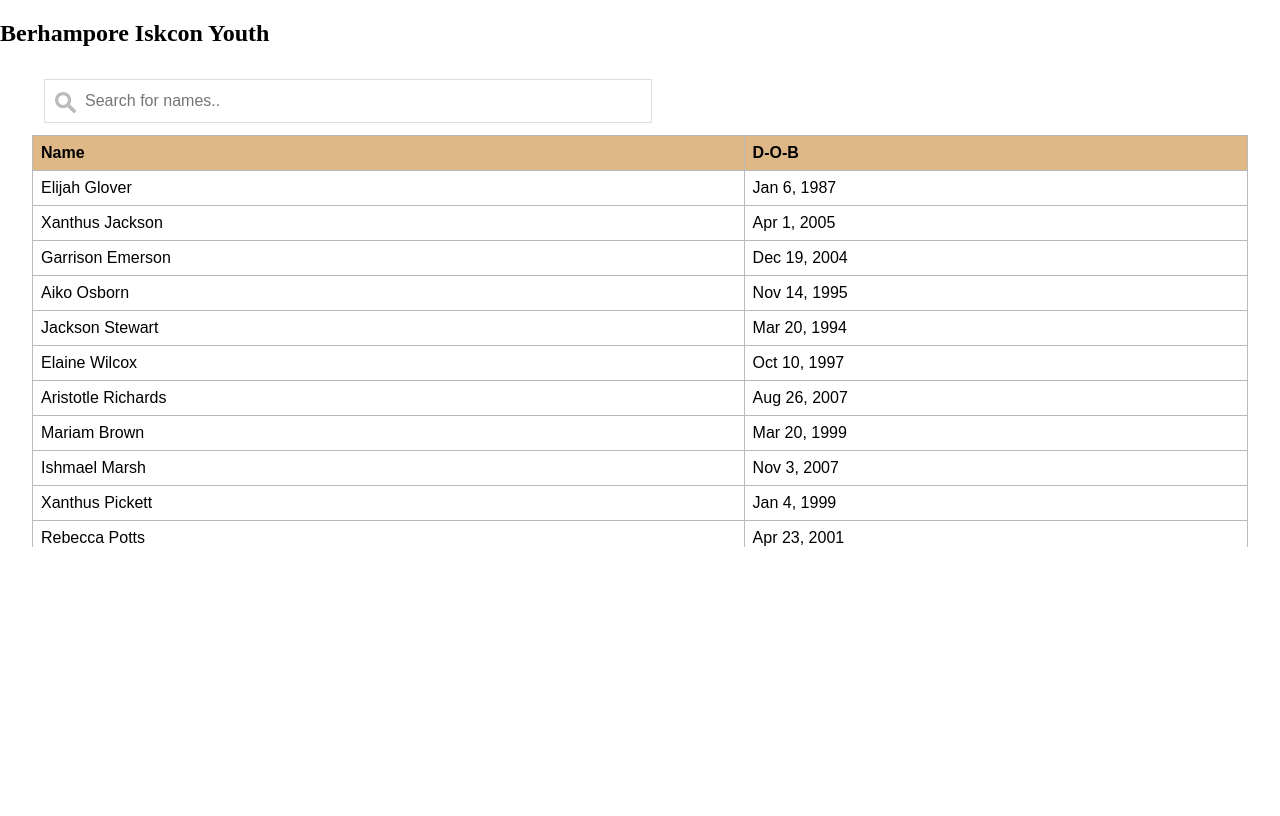
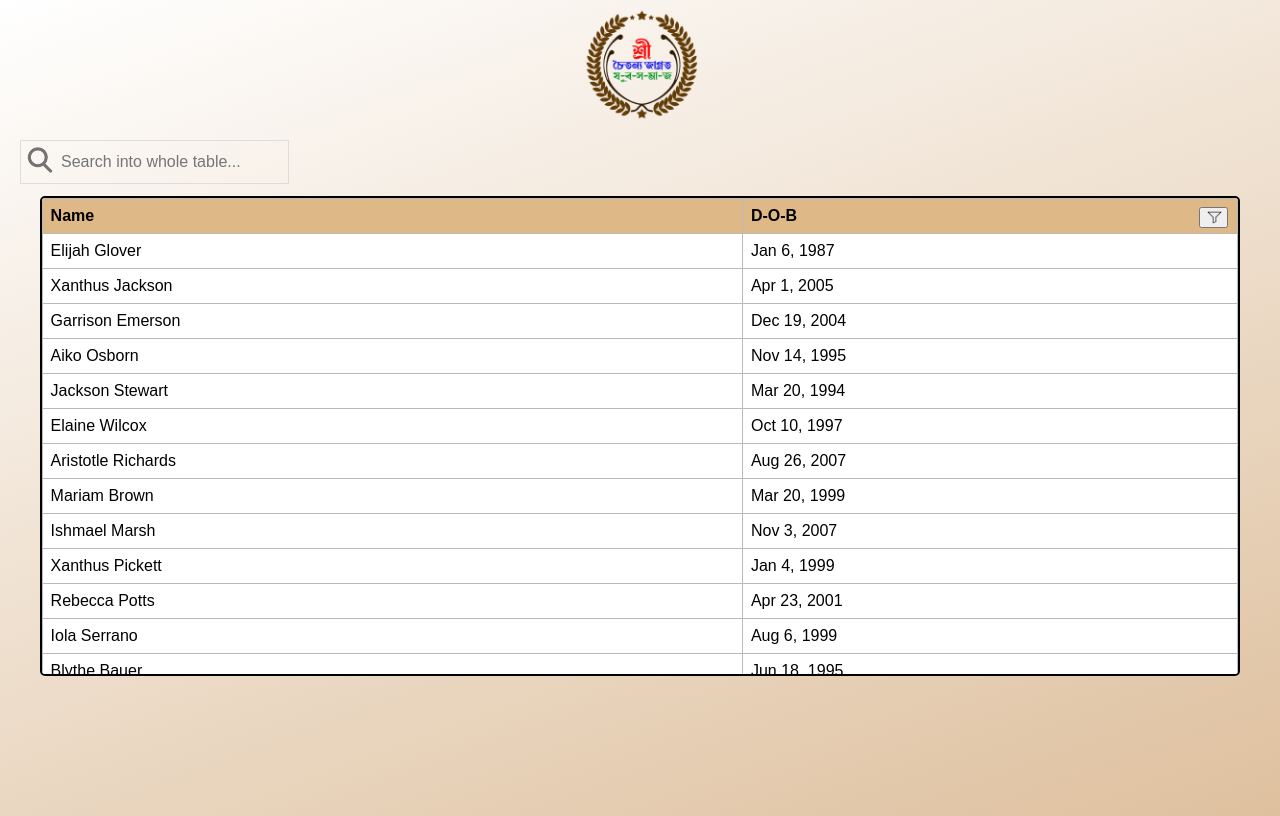
Before and after one commit to Animesh59/IskconYouth, a plain HTML site: page index.html in a window 1280 px wide. Drawn offline with Linux system fonts and the light colour scheme.

Commit message:
build dob search & design little bit

```diff
--- a/filter.js
+++ b/filter.js
@@ -1,18 +1,18 @@
+var input = document.getElementById("myInput");
+var filter, trs, tr, tds, td;
+trs = stuData.getElementsByTagName('tr');
 
-var stuData = document.getElementsByClassName('stuData')[0];
-var trs = stuData.getElementsByTagName('tr');
+input.addEventListener('keyup', filter_All);
 
-function myFunction() {
-    var input, filter, tr, tds;
-    input = document.getElementById("myInput");
+
+
+function filter_All() {
     filter = input.value.toUpperCase();
-    // console.log(filter);
 
-    function filterTrData(tds) {
-        for (j = 0; j < tds.length; j++) {
-            if (tds[j].innerHTML.toUpperCase().indexOf(filter) > -1) {
-                console.log(tds[j].innerHTML);
-                // console.log(tr);
+    function isMatching(tds, filter) {
+        for (j = 0; j < 2; j++) {
+            td = tds[j].innerHTML.toUpperCase();
+            if (td.indexOf(filter) > -1) {
                 tr.classList.remove('hide');
                 return 0;
             }
@@ -25,7 +25,34 @@ function myFunction() {
     for (i = 0; i < trs.length; i++) {
         tr = trs[i];
         tds = tr.children;
-        filterTrData(tds);
+        isMatching(tds, filter);
+    }
+}
+
+
+
+
+
+
+
+
+function filter_DOB() {
+    filter = input.value.toUpperCase();
+
+    function isMatching(td, filter) {
+        td = td.innerHTML.toUpperCase();
+        if (td.indexOf(filter) > -1) {
+            tr.classList.remove('hide');
+        }
+        else {
+            tr.classList.add('hide');
+        }
+        return 0;
     }
 
+    for (i = 0; i < trs.length; i++) {
+        tr = trs[i];
+        td = tr.children[1];
+        isMatching(td, filter);
+    }
 }
--- a/index.html
+++ b/index.html
@@ -4,27 +4,32 @@
 <head>
     <meta charset="UTF-8">
     <meta name="viewport" content="width=device-width, initial-scale=1.0">
-    <title>BIY</title>
+    <link rel="shortcut icon" href="./logo.jpg" type="image/x-icon">
+    <title>Iskcon Youth</title>
+
     <style>
         * {
             box-sizing: border-box;
+            /* margin: 0;
+            padding: 0; */
+        }
+
+        body {
+            background: linear-gradient(340deg, #aa5d0563, transparent);
+            height: 100vh;
         }
 
         .hide {
             display: none;
         }
 
-        body {
-            margin: 0;
-            padding: 0;
-        }
-
         section {
             width: 95%;
-            /* border: 2px solid; */
+            border: 2px solid;
             height: 60vh;
             overflow: auto;
             margin: auto;
+            border-radius: 5px;
         }
 
         table {
@@ -40,6 +45,10 @@
             background-color: burlywood;
         }
 
+        tbody {
+            background: white;
+        }
+
         td,
         th {
             border: 1px solid #bababa;
@@ -48,62 +57,107 @@
         }
 
         #myInput {
-            background: url("./searchicon2.png");
-            background-position: 10px 12px;
-            background-repeat: no-repeat;
-            width: 50%;
+            background: url(./search-icon3.png) no-repeat;
+            background-size: 38px 38px;
+            /* background-position: 10px 12px; */
+            /* width: 50%; */
             font-size: 16px;
             padding: 12px 20px 12px 40px;
             border: 1px solid #ddd;
             margin: 12px;
         }
+
+        #myInput:focus {
+            border: black;
+        }
+
+        #btn {
+            position: absolute;
+            right: 10px;
+            height: 21px;
+            width: 29px;
+        }
+
+        #btn:focus {
+            border-color: black;
+            border-radius: 2px;
+        }
+
+        #btn img {
+            width: 15px;
+        }
+
+        header {
+            display: flex;
+            justify-content: center;
+            align-items: center;
+            flex-direction: column;
+        }
+
+        header h2 {
+            font-family: math;
+            color: #0306a1;
+            text-shadow: -6px -3px 11px red, 0px 4px 7px green;
+        }
+
+        header img {
+            width: 120px;
+            /* text-shadow: -3px 7px black; */
+            /* border-radius: 50%; */
+            /* box-shadow: 0px 6px 15px 0px black; */
+        }
     </style>
 </head>
 
 <body>
-    <h2>Berhampore Iskcon Youth</h2>
+    <header>
+        <img src="logo-removebg-preview.png" alt="">
+        <!-- <h2>Iskcon Youth</h2> -->
+    </header>
+
+    <div>
+
+        <input type="text" id="myInput" placeholder="Search into whole table..." title="Type in a name"
+            autocomplete="off">
 
         <section>
-        <input type="text" id="myInput" onkeyup="myFunction()" placeholder="Search for names.." title="Type in a name"
-            autocomplete="off">
-
             <table>
                 <thead>
                     <tr>
                         <th>Name</th>
-                    <th>D-O-B</th>
+                        <th>D-O-B<button type="button" id="btn"><img src="./icon-filter.png" alt="filter"></button></th>
                     </tr>
                 </thead>
-
                 <tbody class="stuData"></tbody>
             </table>
         </section>
 
+    </div>
+
+
     <script>
         var stuData = document.querySelector(".stuData");
-        var wholeData =
+        function appendData(data) {
+            let tr = document.createElement('tr');
+            let tdName = document.createElement('td');
+            let tdDOB = document.createElement('td');
+
+            tdName.innerHTML = data.name;
+            tdDOB.innerHTML = data.DOB;
+            tr.append(tdName, tdDOB);
+            stuData.append(tr);
+        }
+
         fetch("./sample.json")
             .then(res => res.json())
             .then(data => {
-                    data.forEach(element => {
-                        // console.log(element);
-                        wholeData = data;
-                        appendData(element);
+                data.forEach(data => {
+                    appendData(data);
                 });
             });
-
-        function appendData(element) {
-            var tr = document.createElement('tr');
-            var tdName = document.createElement('td');
-            var tdDOB = document.createElement('td');
-
-            tdName.innerHTML = element.name;
-            tdDOB.innerHTML = element.DOB;
-            tr.append(tdName, tdDOB);
-            stuData.append(tr);
-        }
     </script>
     <script src="./filter.js"></script>
+    <script src="./temp.js"></script>
 </body>
 
 </html>
--- /dev/null
+++ b/temp.js
@@ -0,0 +1,10 @@
+var btn = document.getElementById('btn');
+
+
+btn.addEventListener('click', () => {
+    console.log('clicked');
+    input.removeEventListener('keyup', filter_All);
+    input.addEventListener('keyup', filter_DOB);
+    input.placeholder = "Search into DOB..."
+    filter_DOB();
+})
```
Also changed, not shown: icon-filter.png (added), logo-removebg-preview.png (added), logo.jpg (added), search-icon3.png (added), searchicon2.png (deleted). Lines whose indentation alone changed are shown as unchanged.
